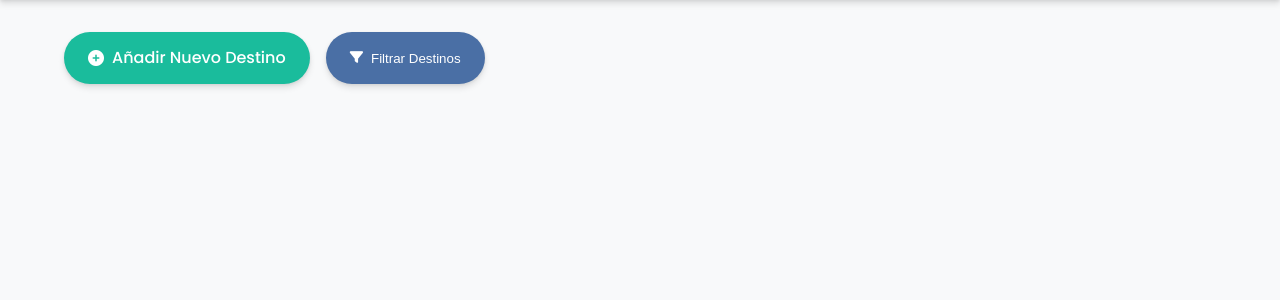
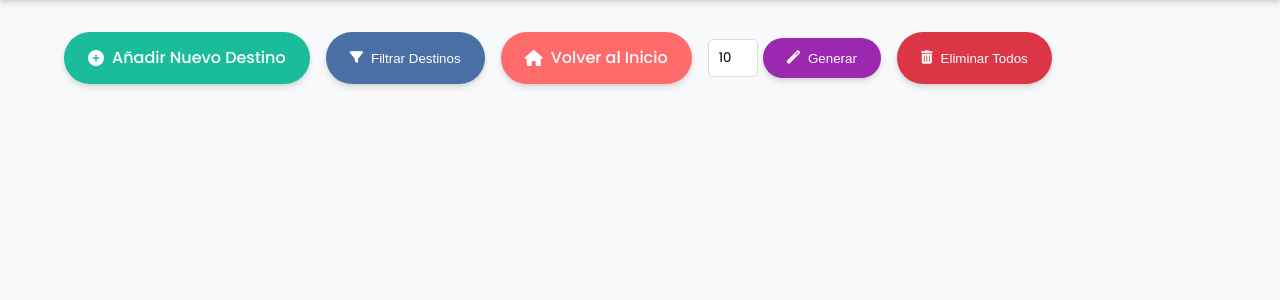
Before and after one commit to mcabrera2004/ProyectoDatosII, a Flask app: page /destinos in a window 1280 px wide. Shown: the part 84-384 px from the top of the page. Run offline with Flask 3, Linux system fonts and the light colour scheme; data that the repository does not hold is empty.

Commit message:
Codigo terminado menos PowerBI

```diff
--- a/src/CLI.py
+++ b/src/CLI.py
@@ -155,13 +155,15 @@ def main():
         elif opcion == "5":
             while True:
                 try:
-                    valor = int(input("¿Cuántos destinos desea insertar? (número entero): "))
+                    valor = int(input("¿Cuántos destinos desea insertar? (número entero). Máximo 20: "))
                     if valor <=0:
                         print("El número de destinos a insertar debe ser mayor que 0.")
                         continue
                     break
                 except ValueError:
                     print("Valor inválido, ingrese un número entero.")
+            if valor > 20:
+                valor = 20
             insertar_varios_destinos(valor)
             print("Datos insertados correctamente.")
 
--- a/src/app.py
+++ b/src/app.py
@@ -2,7 +2,7 @@ from flask import Flask, request, render_template, url_for, redirect
 from pymongo import MongoClient
 import os
 from bson import ObjectId
-from crud_operations import insertar_destino, obtener_destinos, actualizar_destino, eliminar_destino
+from crud_operations import insertar_destino, obtener_destinos, actualizar_destino, eliminar_destino, eliminar_todos_los_destinos, insertar_varios_destinos
 
 
 app = Flask(__name__, template_folder="../templates", static_folder="../static")
@@ -90,5 +90,29 @@ def eliminar_destino_ruta(id):
 
 # ----------------------------------------------------------------
 
+@app.route('/eliminar_todos_destinos', methods=['POST'])
+def eliminar_todos():
+    try:
+        eliminar_todos_los_destinos()
+        return redirect(url_for('filtro_destinos'))
+    except Exception as e:
+        return render_template('error.html', mensaje=str(e))
+
+# ----------------------------------------------------------------
+
+@app.route('/generar_destinos', methods=['POST'])
+def generar_destinos():
+    try:
+        cantidad = int(request.form.get('cantidad', 1))
+        if cantidad > 20:
+            cantidad = 20
+        insertar_varios_destinos(cantidad)
+
+        return redirect(url_for('filtro_destinos'))
+    except Exception as e:
+        return render_template('error.html', mensaje=str(e))
+
+# ----------------------------------------------------------------
+
 if __name__ == '__main__':
     app.run(host='0.0.0.0', port=5000, debug=True)
--- a/src/crud_operations.py
+++ b/src/crud_operations.py
@@ -134,7 +134,6 @@ def eliminar_todos_los_destinos():
         registrar_evento("delete_all", {"datos": documento})
     count_after = coleccion.count_documents({})
     print(f"Documentos en la colección '{collection_name}' después de vaciar: {count_after}")
-
     return result
 
 #------------------------------------------------------------------------------------
--- a/templates/destinos.html
+++ b/templates/destinos.html
@@ -117,6 +117,96 @@
         }
 
         .btn-filter i {
+            margin-right: 8px;
+        }
+
+        .btn-home {
+            display: inline-flex;
+            align-items: center;
+            background-color: var(--secondary);
+            color: white;
+            text-decoration: none;
+            padding: 0.8rem 1.5rem;
+            border-radius: 50px;
+            font-weight: 500;
+            box-shadow: var(--shadow);
+            transition: all 0.3s ease;
+        }
+
+        .btn-home:hover {
+            transform: translateY(-3px);
+            box-shadow: 0 7px 14px rgba(0, 0, 0, 0.1), 0 3px 6px rgba(0, 0, 0, 0.08);
+        }
+
+        .btn-home i {
+            margin-right: 8px;
+        }
+
+        .btn-danger {
+            display: inline-flex;
+            align-items: center;
+            background-color: #dc3545;
+            color: white;
+            text-decoration: none;
+            padding: 0.8rem 1.5rem;
+            border-radius: 50px;
+            font-weight: 500;
+            box-shadow: var(--shadow);
+            transition: all 0.3s ease;
+            cursor: pointer;
+            border: none;
+        }
+
+        .btn-danger:hover {
+            transform: translateY(-3px);
+            background-color: #c82333;
+            box-shadow: 0 7px 14px rgba(0, 0, 0, 0.1), 0 3px 6px rgba(0, 0, 0, 0.08);
+        }
+
+        .btn-danger i {
+            margin-right: 8px;
+        }
+
+        /* Estilos para el formulario de generación */
+        .generate-form {
+            display: inline-flex;
+            align-items: center;
+        }
+
+        .cantidad-input {
+            width: 50px;
+            height: 38px;
+            border: 1px solid #ddd;
+            border-radius: 5px;
+            padding: 0 8px;
+            margin-right: 5px;
+            text-align: center;
+            font-family: 'Poppins', sans-serif;
+        }
+
+        /* Botón para generar destinos */
+        .btn-generate {
+            display: inline-flex;
+            align-items: center;
+            background-color: #9c27b0;  /* Color morado */
+            color: white;
+            text-decoration: none;
+            padding: 0.8rem 1.5rem;
+            border-radius: 50px;
+            font-weight: 500;
+            border: none;
+            box-shadow: var(--shadow);
+            transition: all 0.3s ease;
+            cursor: pointer;
+        }
+
+        .btn-generate:hover {
+            transform: translateY(-3px);
+            background-color: #7b1fa2;
+            box-shadow: 0 7px 14px rgba(0, 0, 0, 0.1), 0 3px 6px rgba(0, 0, 0, 0.08);
+        }
+
+        .btn-generate i {
             margin-right: 8px;
         }
 
@@ -333,6 +423,20 @@
             <button class="btn-filter" id="toggleFilters">
                 <i class="fas fa-filter"></i> Filtrar Destinos
             </button>
+            <a href="/" class="btn-home">
+                <i class="fas fa-home"></i> Volver al Inicio
+            </a>
+            <form action="{{ url_for('generar_destinos') }}" method="POST" class="generate-form">
+                <input type="number" name="cantidad" min="1" max="50" value="10" class="cantidad-input">
+                <button type="submit" class="btn-generate">
+                    <i class="fas fa-magic"></i> Generar
+                </button>
+            </form>
+            <form action="{{ url_for('eliminar_todos') }}" method="POST" style="display: inline-flex; align-items: stretch;">
+                <button type="submit" class="btn-danger" onclick="return confirm('¿Estás seguro de eliminar TODOS los destinos? Esta acción no se puede deshacer.')">
+                    <i class="fas fa-trash-alt"></i> Eliminar Todos
+                </button>
+            </form>
         </div>
 
         <!-- Panel de filtros -->
```
Also changed, not shown: templates/index.html (+7 -53 lines).
